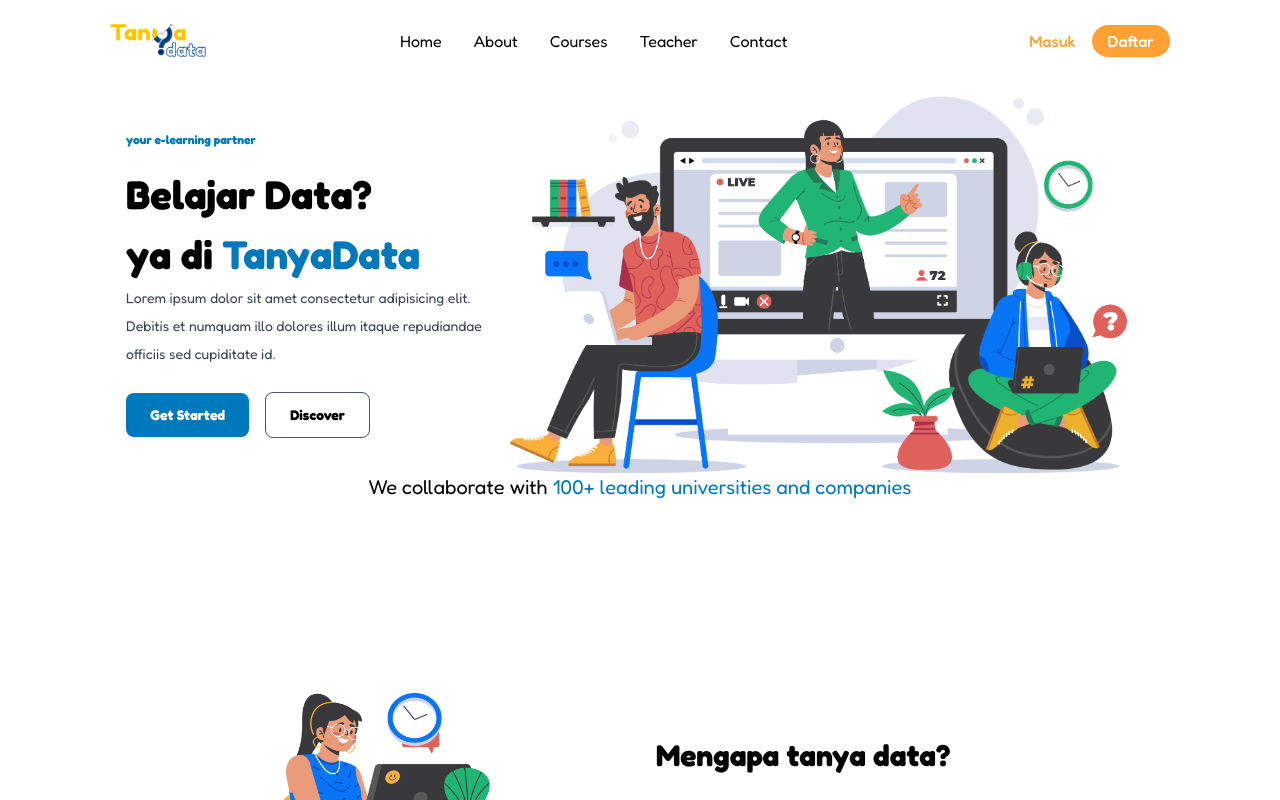
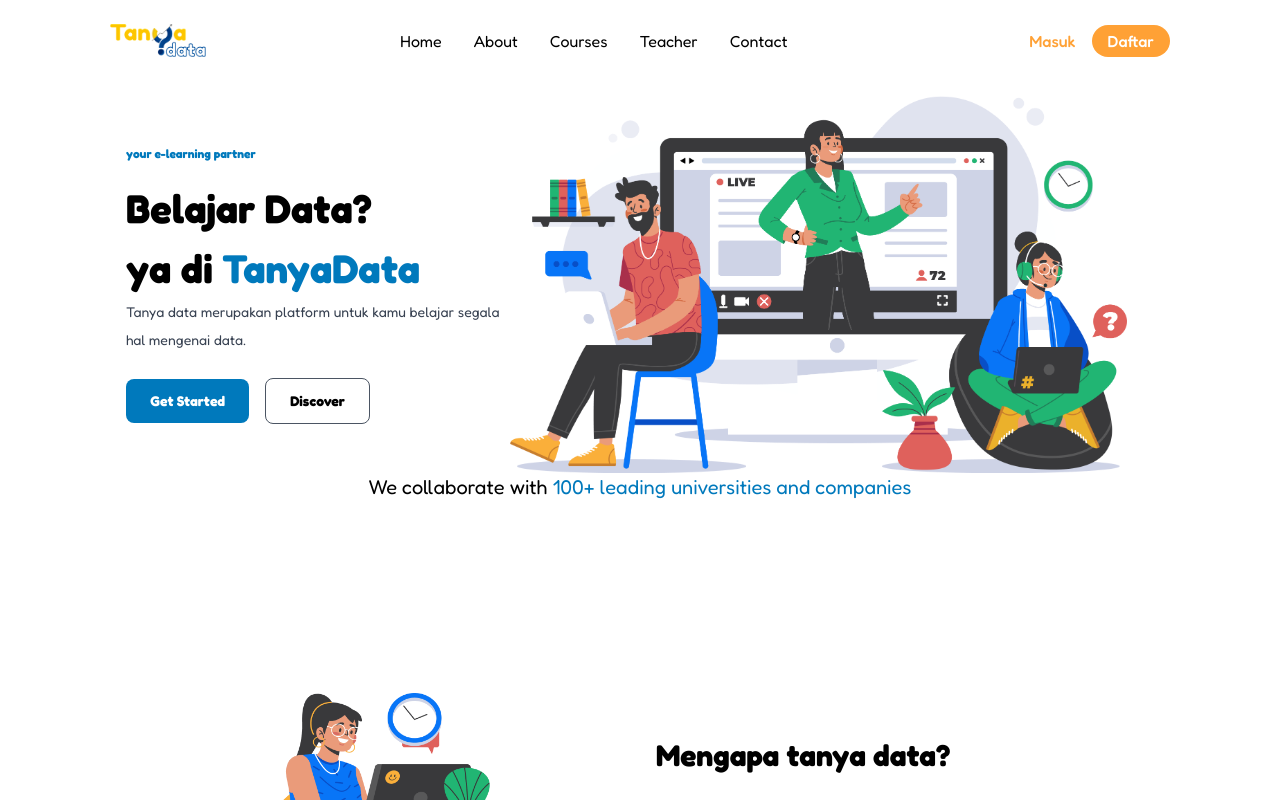
Before and after one commit to cchoirun/tanya-data, a React (Vite) app: page / in a window 1280 px wide. Shown: the top 800 px of the page. Built offline with nearby package versions, Linux system fonts and the light colour scheme.

Commit message:
Change desc homepage

```diff
--- a/src/components/container/Home.jsx
+++ b/src/components/container/Home.jsx
@@ -10,7 +10,7 @@
                 <div className="sm:text-[2.5rem] text-[1.825rem] font-bold ">
                      Belajar Data? <br/> ya di <span className=" text-blue_main">TanyaData</span>
                 </div>
-                <p className="max-w-sm text-sm leading-7 text-gray-700 ">Lorem ipsum dolor sit amet consectetur adipisicing elit. Debitis et numquam illo dolores illum itaque repudiandae officiis sed cupiditate id.</p>
+                <p className="max-w-sm text-sm leading-7 text-gray-700 ">Tanya data merupakan platform untuk kamu belajar segala hal mengenai data.</p>
                 <div className="mt-6">
                     <button className="px-6 py-3 mr-4 text-sm font-bold text-white rounded-lg bg-blue_main ">
                         Get Started
```
